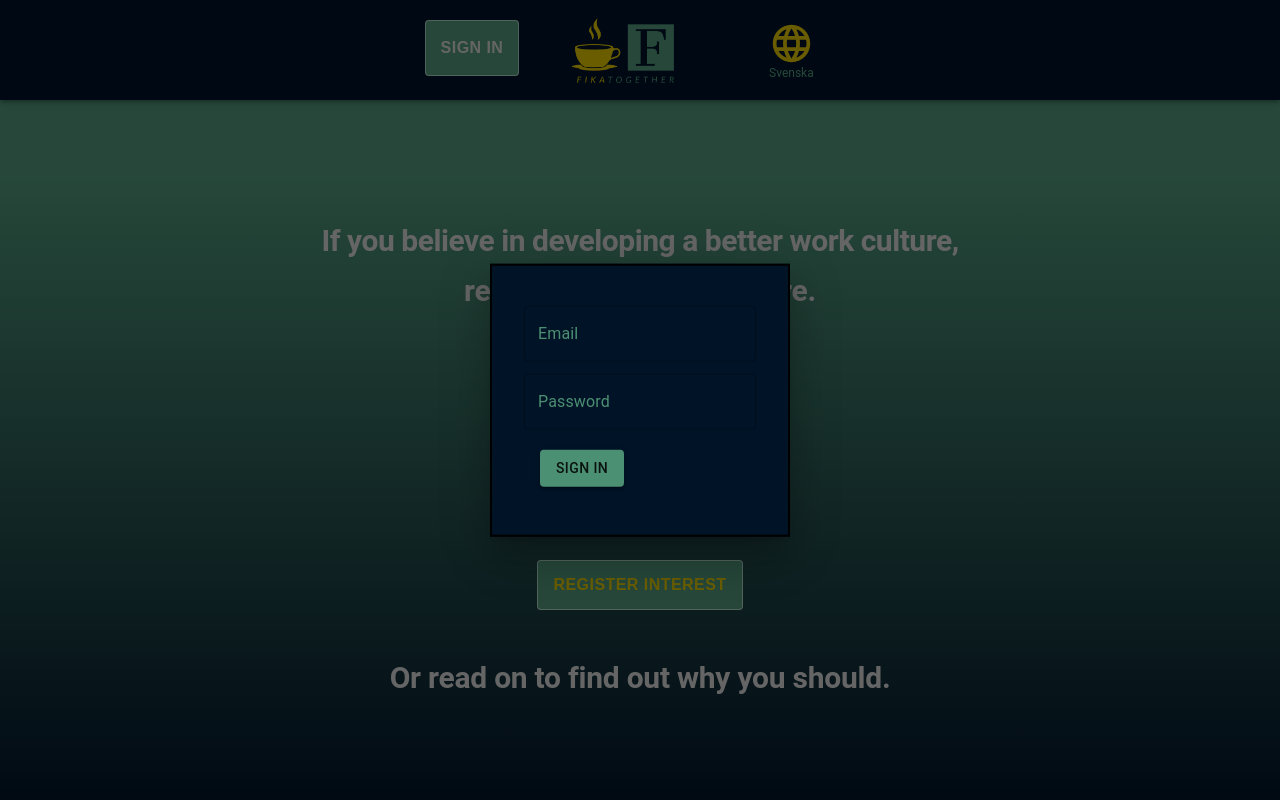
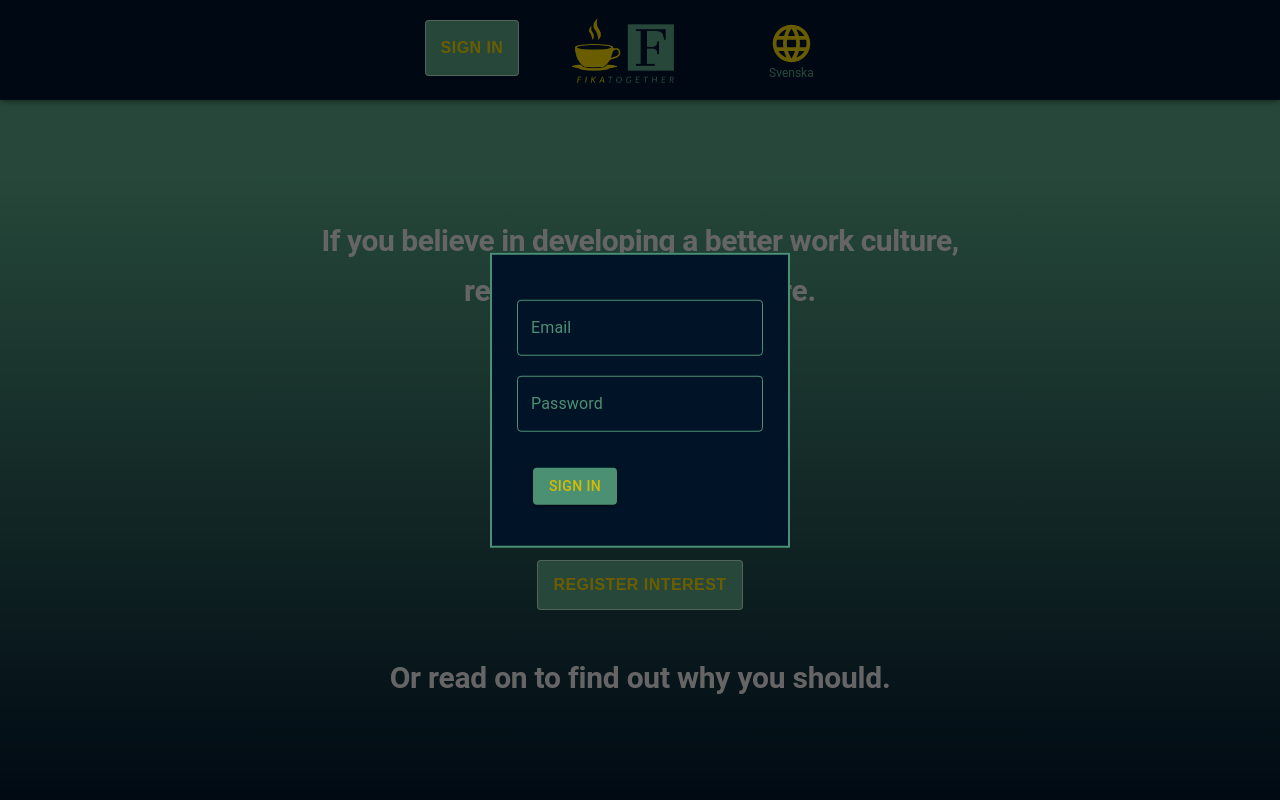
Before and after one commit to CraftAcademy/FikaTogether-Admin, a React (Create React App) app: page / in a window 1280 px wide. Both pictures are taken after a click on the button "SIGN IN". Shown: the top 800 px of the page. Built offline with nearby package versions, Linux system fonts and the light colour scheme; what j-tockauth would draw is missing.

Commit message:
adds on close to login modal, litttle bit of styling

```diff
--- a/src/components/Header.jsx
+++ b/src/components/Header.jsx
@@ -6,7 +6,6 @@ import {
   BottomNavigationAction,
   Box,
   Paper,
-  Button,
 } from "@mui/material";
 import BusinessIcon from "@mui/icons-material/Business";
 import HelpIcon from "@mui/icons-material/Help";
@@ -21,7 +20,6 @@ const Header = () => {
   const { t } = useTranslation();
   const [languageChoice, setLanguageChoice] = useState(true);
   const { authenticated } = useSelector((state) => state);
-  const [open, setOpen] = useState(false);
 
   const isTabletOrMobile = useMediaQuery({ query: "(max-width: 500px)" });
   const sx = isTabletOrMobile
@@ -47,23 +45,8 @@ const Header = () => {
       <Paper sx={sx} elevation={3}>
         {!authenticated ? (
           <BottomNavigation showLabels sx={{ height: 100 }}>
-            <Button
-              data-cy="login-modal-btn"
-              variant="outlined"
-              margin="dense"
-              sx={{
-                m: 2.5,
-              }}
-              onClick={() => setOpen(true)}
-              style={{
-                color: "inherit",
-                textDecoration: "inherit",
-                height: "3.5rem",
-              }}
-            >
-              Sign In
-            </Button>
-              <Logo />
+            <LoginModal />
+            <Logo />
             <BottomNavigationAction
               data-cy="language-btn"
               icon={<LanguageIcon sx={{ fontSize: 45 }} />}
@@ -72,8 +55,6 @@ const Header = () => {
                 handleLanguageClick();
               }}
             />
-
-            <LoginModal open={open} setOpen={setOpen} />
           </BottomNavigation>
         ) : (
           <BottomNavigation showLabels sx={{ height: 100 }}>
--- a/src/components/welcomeView/AboutSection.jsx
+++ b/src/components/welcomeView/AboutSection.jsx
@@ -17,12 +17,12 @@ const AboutSection = () => {
           {section.header}
         </Typography>
         <Typography variant='p'>{section.content}</Typography>
-        <Typography variant='p'>{section.list.point_1}</Typography>
-        <Typography variant='p'>{section.list.point_2}</Typography>
-        <Typography variant='p'>{section.list.point_3}</Typography>
-        <Typography variant='p'>{section.list.point_4}</Typography>
-        <Typography variant='p'>{section.list.point_5}</Typography>
-        <Typography variant='p'>{section.list.point_6}</Typography>
+        <Typography variant='p'>{section.list.point_1}</Typography><br />
+        <Typography variant='p'>{section.list.point_2}</Typography><br />
+        <Typography variant='p'>{section.list.point_3}</Typography><br />
+        <Typography variant='p'>{section.list.point_4}</Typography><br />
+        <Typography variant='p'>{section.list.point_5}</Typography><br />
+        <Typography variant='p'>{section.list.point_6}</Typography><br />
       </div>
     )
   })
--- a/src/components/welcomeView/LoginModal.jsx
+++ b/src/components/welcomeView/LoginModal.jsx
@@ -1,15 +1,19 @@
 import React, { useState } from "react";
 import { useDispatch } from "react-redux";
 import { ToastContainer, toast } from "react-toastify";
-import { Box, TextField, Modal } from "@mui/material";
+import { Box, TextField, Modal, Button } from "@mui/material";
 import { LoadingButton } from "@mui/lab";
 import { useTranslation } from "react-i18next";
 import auth from "../../modules/auth";
+import welcomePageStyle from '../../theme/welcomePage'
 
-const LoginModal = ({ open, setOpen }) => {
+
+const LoginModal = () => {
   const dispatch = useDispatch();
   const { t } = useTranslation();
   const [loading, setLoading] = useState(false);
+  const [open, setOpen] = useState(false);
+  const classes = welcomePageStyle();
 
   const handleSubmit = async (event) => {
     event.preventDefault();
@@ -31,26 +35,32 @@ const LoginModal = ({ open, setOpen }) => {
     }
   };
 
-  const style = {
-    position: "absolute",
-    top: "50%",
-    left: "50%",
-    transform: "translate(-50%, -50%)",
-    width: 300,
-    bgcolor: "background.paper",
-    border: "2px solid #000",
-    boxShadow: 24,
-    p: 4,
-  };
-
   return (
     <>
-      <Modal open={open}
+      <Button
+        data-cy="login-modal-btn"
+        variant="outlined"
+        margin="dense"
+        sx={{
+          m: 2.5,
+          color: "D6BC01",
+          textDecoration: "inherit",
+          height: "3.5rem",
+        }}
+        onClick={() => setOpen(true)}
+      >
+        Sign In
+      </Button>
+
+      <Modal
+        open={open}
+        onClose={() => setOpen(false)}
         aria-labelledby="modal-modal-title"
       >
-        <Box sx={style} noValidate autoComplete="on" className="login-box">
+        <Box  noValidate autoComplete="on" className={classes.loginBox}>
           <form onSubmit={handleSubmit} data-cy="sign-in-form">
             <TextField
+              className={classes.inputLogin}
               data-cy="email-input"
               id="email"
               label={t("email")}
@@ -58,6 +68,7 @@ const LoginModal = ({ open, setOpen }) => {
               margin="dense"
             />
             <TextField
+              className={classes.inputLogin}
               data-cy="password-input"
               id="password"
               label={t("password")}
@@ -74,6 +85,7 @@ const LoginModal = ({ open, setOpen }) => {
               sx={{
                 m: 2,
                 backgroundColor: "#4C9074",
+                color: "#D6BC01"
               }}
             >
               {t("login")}
--- a/src/components/welcomeView/RegisterCompany.jsx
+++ b/src/components/welcomeView/RegisterCompany.jsx
@@ -13,7 +13,7 @@ const RegisterCompany = () => {
       <Typography variant='h2'>{t('register1')}</Typography> <br />
       <Box className={classes.inputBox}>
         <TextField
-          className={classes.input}
+          className={classes.inputRegister}
           data-cy='company-name'
           id='name'
           label={t('companyName')}
@@ -22,7 +22,7 @@ const RegisterCompany = () => {
           type='password'
         />
         <TextField
-          className={classes.input}
+          className={classes.inputRegister}
           data-cy='company-email'
           id='email'
           label={t('email')}
--- a/src/index.css
+++ b/src/index.css
@@ -28,6 +28,6 @@
   color: #d6bc01;
 }
 
-ul {
-  list-style: none;
+.MuiOutlinedInput-notchedOutline {
+  border-color: #4C9074 !important;
 }
--- a/src/index.js
+++ b/src/index.js
@@ -8,9 +8,9 @@ import "./index.css";
 import "./i18n";
 
 if (!process.env.NODE_ENV || process.env.NODE_ENV === "development") {
+  axios.defaults.baseURL = "http://localhost:3000";
+} else {
   axios.defaults.baseURL = "https://fika-together.herokuapp.com";
-} else {
-  axios.defaults.baseURL = "http://localhost:3000";
 }
 
 window.store = store;
--- a/src/modules/auth.js
+++ b/src/modules/auth.js
@@ -2,9 +2,9 @@ import JtockAuth from "j-tockauth";
 
 let url = "";
 if (!process.env.NODE_ENV || process.env.NODE_ENV === "development") {
+  url = "http://localhost:3000";
+} else {
   url = "https://fika-together.herokuapp.com";
-} else {
-  url = "http://localhost:3000";
 }
 const auth = new JtockAuth({
   host: url,
--- a/src/theme/welcomePage.js
+++ b/src/theme/welcomePage.js
@@ -1,65 +1,81 @@
-import { makeStyles } from '@mui/styles'
+import { makeStyles } from "@mui/styles";
 
 const welcomePageStyle = makeStyles((theme) => ({
   topBox: {
-    paddingTop: '20px',
-    marginTop: '-57px',
-    background: 'linear-gradient(0deg, #011326 10%, #4C9074 90%)',
-    [theme.breakpoints.up('sm')]: {
-      paddingTop: '0px',
+    paddingTop: "20px",
+    marginTop: "-57px",
+    background: "linear-gradient(0deg, #011326 10%, #4C9074 90%)",
+    [theme.breakpoints.up("sm")]: {
+      paddingTop: "0px",
     },
   },
   registerContainer: {
-    display: 'flex',
-    flexDirection: 'column',
-    alignItems: 'center',
-    justifyContent: 'center',
-    height: '45rem',
-    fontSize: '30px',
-    fontWeight: 'bold',
-    textAlign: 'center',
+    display: "flex",
+    flexDirection: "column",
+    alignItems: "center",
+    justifyContent: "center",
+    height: "45rem",
+    fontSize: "30px",
+    fontWeight: "bold",
+    textAlign: "center",
   },
   inputBox: {
-    display: 'flex',
-    flexDirection: 'column',
-    justifyContent: 'center',
-    margin: '20px 0px 50px 0px',
+    display: "flex",
+    flexDirection: "column",
+    justifyContent: "center",
+    margin: "20px 0px 50px 0px",
   },
-  input: {
-    width: '270px',
-    [theme.breakpoints.up('sm')]: {
-      width: '300px',
+  inputRegister: {
+    width: "270px",
+    [theme.breakpoints.up("sm")]: {
+      width: "300px",
     },
   },
+  loginBox: {
+    position: "absolute",
+    top: "50%",
+    left: "50%",
+    transform: "translate(-50%, -50%)",
+    width: 300,
+    background: "#011326",
+    border: "2px solid #4C9074",
+    padding: 25,
+  },
+  inputLogin: {
+    display: "flex",
+    flexDirection: "column",
+    justifyContent: "center",
+    margin: "20px 0px 20px 0px",
+  },
   btn: {
-    display: 'flex',
-    alignContent: 'center',
-    height: '50px',
-    marginBottom: '50px',
+    display: "flex",
+    alignContent: "center",
+    height: "50px",
+    marginBottom: "50px",
   },
   sectionHeaders: {
-    display: 'flex',
-    flexDirection: 'row',
-    flexWrap: 'wrap',
+    display: "flex",
+    flexDirection: "row",
+    flexWrap: "wrap",
     padding: "0 20px",
-    marginBottom: '50px',
-    [theme.breakpoints.up('sm')]: {
-      flexDirection: 'row',
-      justifyContent: 'center',
+    marginBottom: "50px",
+    [theme.breakpoints.up("sm")]: {
+      flexDirection: "row",
+      justifyContent: "center",
     },
   },
   aboutSection: {
-    paddingBottom: '100px',
-    [theme.breakpoints.up('sm')]: {
-      paddingBottom: '20px',
+    paddingBottom: "100px",
+    [theme.breakpoints.up("sm")]: {
+      paddingBottom: "20px",
     },
   },
   faq: {
-    marginBottom: '50px',
+    marginBottom: "50px",
   },
   faqHeader: {
-    marginBottom: '8px',
+    marginBottom: "8px",
   },
-}))
+}));
 
-export default welcomePageStyle
+export default welcomePageStyle;
```
Also changed, not shown: src/theme/theme.js (+20 -20 lines). Lines whose indentation alone changed are shown as unchanged.
